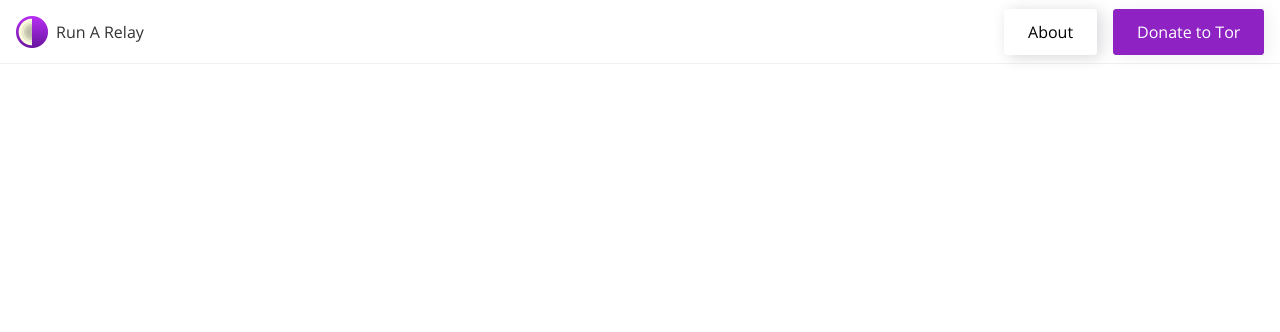
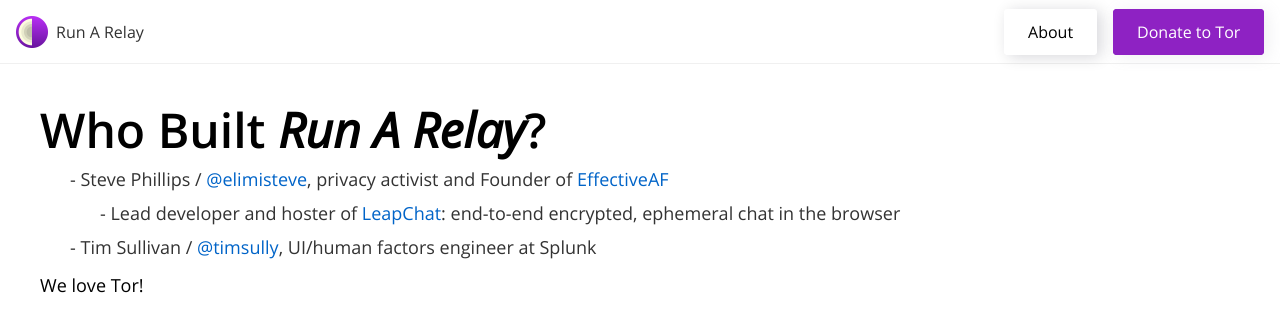
Before and after one commit to EffectiveAF/run-a-relay, a Svelte app: page /about in a window 1280 px wide. Shown: the top 332 px of the page. Built offline with nearby package versions, Linux system fonts and the light colour scheme.

Commit message:
Created and used relatively ugly About component

```diff
--- a/package.json
+++ b/package.json
@@ -4,7 +4,7 @@
   "scripts": {
     "build": "rollup -c",
     "dev": "rollup -c -w",
-    "start": "sirv public"
+    "start": "sirv public --single"
   },
   "devDependencies": {
     "@rollup/plugin-commonjs": "^11.0.0",
--- /dev/null
+++ b/src/About.svelte
@@ -0,0 +1,32 @@
+<script>
+  import ExternalLink from './ExternalLink.svelte';
+</script>
+
+<style>
+  .about {
+    padding: 40px;
+    font-size: 18px;
+  }
+  ul {
+    margin-left: 30px;
+  }
+  li, p {
+    margin-top: 10px;
+  }
+</style>
+
+<div class="about">
+  <h2>Who Built <em>Run A Relay</em>?</h2>
+
+  <ul>
+    <li>- Steve Phillips / <ExternalLink href="https://github.com/elimisteve">@elimisteve</ExternalLink>, privacy activist and Founder of <ExternalLink href="https://effective.af/">EffectiveAF</ExternalLink></li>
+    <ul>
+      <li>- Lead developer and hoster of <ExternalLink href="https://leapchat.org">LeapChat</ExternalLink>: end-to-end encrypted, ephemeral chat in the browser</li>
+    </ul>
+    <li>- Tim Sullivan / <ExternalLink href="https://github.com/timsully">@timsully</ExternalLink>, UI/human factors engineer at Splunk</li>
+  </ul>
+
+  <p>
+    We love Tor!
+  </p>
+</div>
--- a/src/App.svelte
+++ b/src/App.svelte
@@ -3,11 +3,13 @@
 
   import Nav from './Nav.svelte';
   import Home from './Home.svelte';
+  import About from './About.svelte';
 </script>
 
 <Router>
   <Nav />
   <div>
     <Route path="/"><Home /></Route>
+    <Route path="/about"><About /></Route>
   </div>
 </Router>
```
